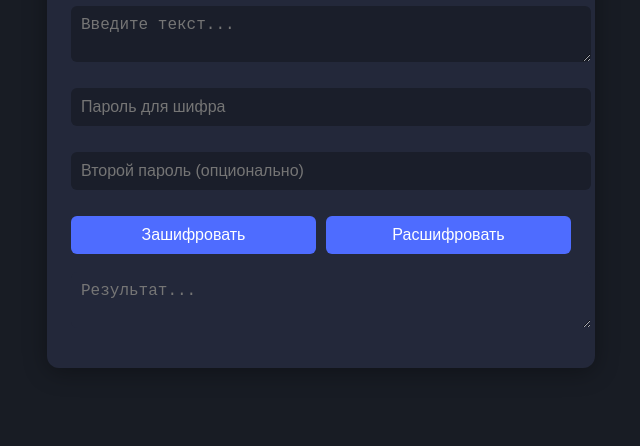
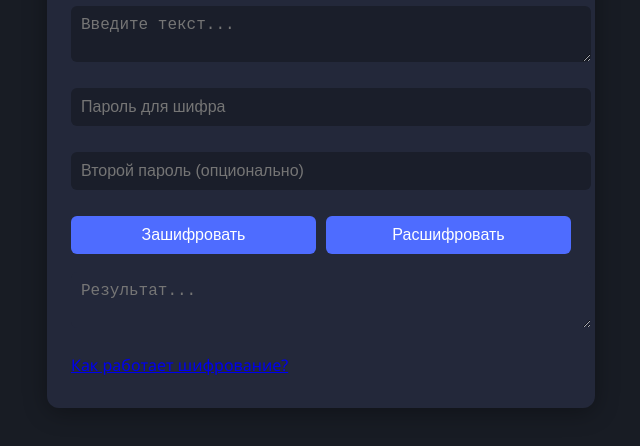
Before and after one commit to UnionOfIT/code.github-io, a plain HTML site: page index.html in a window 1280 px wide. Shown: the part 158-604 px from the top of the page, without its empty margins (319-959 px from the left). Drawn offline with Linux system fonts and the light colour scheme.

Commit message:
Update index.html

```diff
--- a/index.html
+++ b/index.html
@@ -16,6 +16,7 @@
             <button id="decryptBtn">Расшифровать</button>
         </div>
         <textarea id="outputText" placeholder="Результат..." readonly></textarea>
+        <a href="howitworks.html" class="info-link">Как работает шифрование?</a>
     </div>
     <script src="script.js"></script>
 </body>
```
